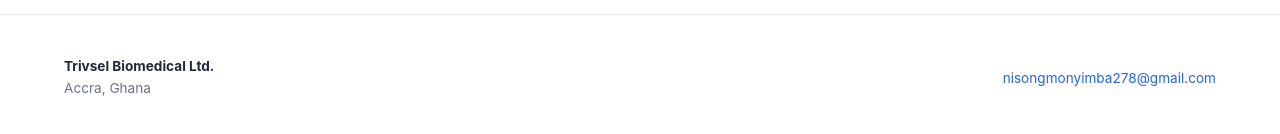
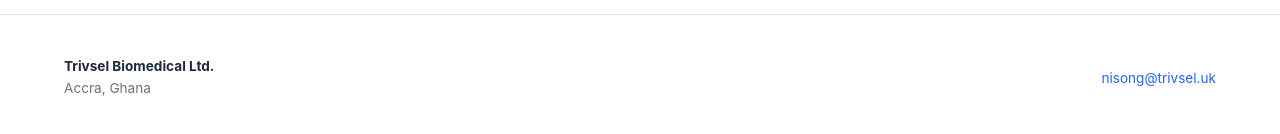
Before and after one commit to NisongMonyimba/trivsel-biomedical, a plain HTML site: page index.html in a window 1280 px wide. Shown: the part 3863-3997 px from the top of the page. Drawn offline with Linux system fonts and the light colour scheme.

Commit message:
Replace old Gmail with nisong@trivsel.uk

```diff
--- a/index.html
+++ b/index.html
@@ -321,7 +321,7 @@
 <!-- NAV -->
 <nav>
   <a class="nav-wordmark" href="#"><img src="assets/logo.png" alt="Trivsel"> Biomedical</a>
-  <a class="nav-cta" href="mailto:nisongmonyimba278@gmail.com">Partner With Us</a>
+  <a class="nav-cta" href="mailto:nisong@trivsel.uk">Partner With Us</a>
 </nav>
 
 <!-- HERO -->
@@ -335,7 +335,7 @@
       and faults. From any phone. No special hardware.
     </p>
     <div class="hero-actions">
-      <a class="btn-primary" href="mailto:nisongmonyimba278@gmail.com">Partner With Us</a>
+      <a class="btn-primary" href="mailto:nisong@trivsel.uk">Partner With Us</a>
       <a class="btn-secondary" href="#how">See How It Works</a>
     </div>
   </div>
@@ -508,7 +508,7 @@
 <div class="cta-band" id="partner">
   <h2>Become a Founding Hospital Partner.</h2>
   <p>Offered to our first hospital partners in Ghana.</p>
-  <a class="btn-white" href="mailto:nisongmonyimba278@gmail.com">Get in Touch</a>
+  <a class="btn-white" href="mailto:nisong@trivsel.uk">Get in Touch</a>
 </div>
 
 <!-- ABOUT -->
@@ -530,7 +530,7 @@
     Accra, Ghana
   </div>
   <div class="footer-contact">
-    <a href="mailto:nisongmonyimba278@gmail.com">nisongmonyimba278@gmail.com</a>
+    <a href="mailto:nisong@trivsel.uk">nisong@trivsel.uk</a>
   </div>
 </footer>
 
```
